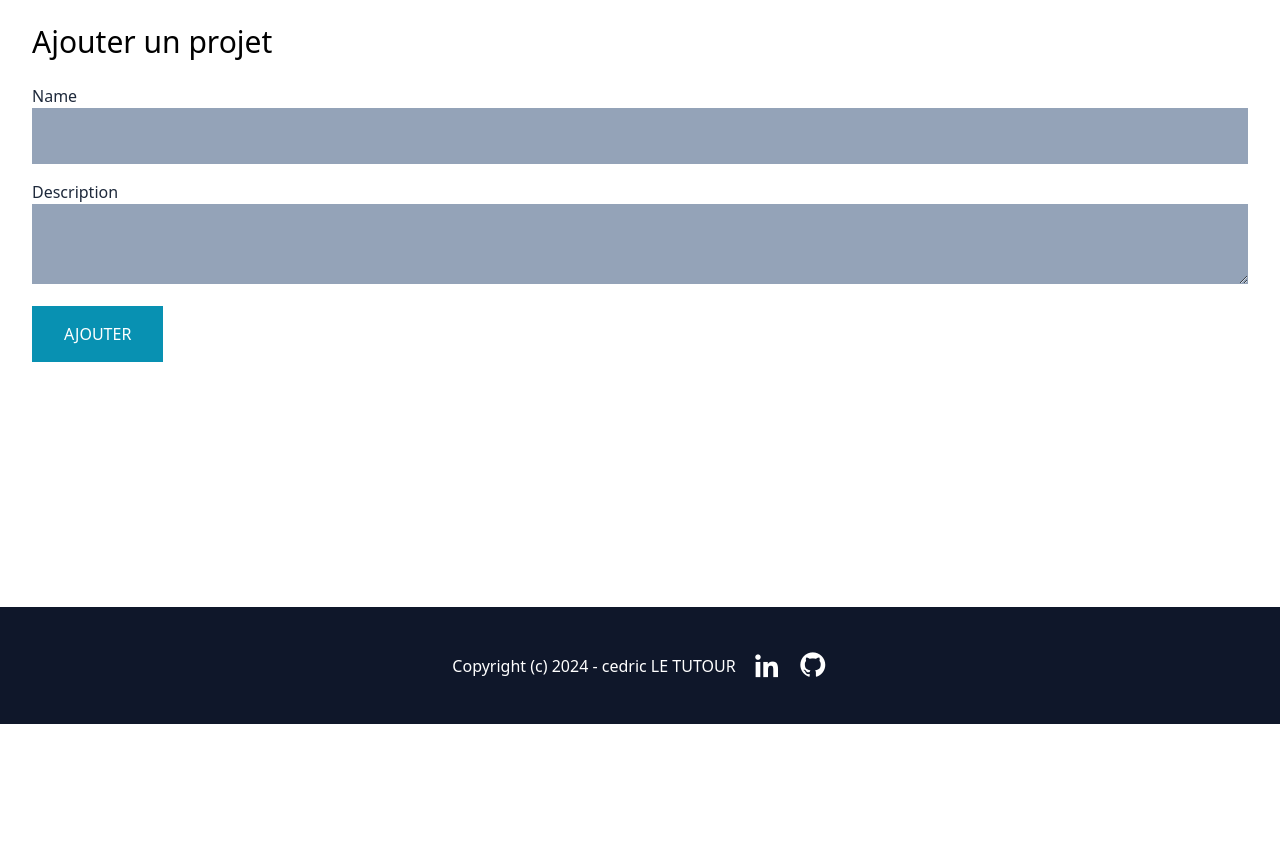
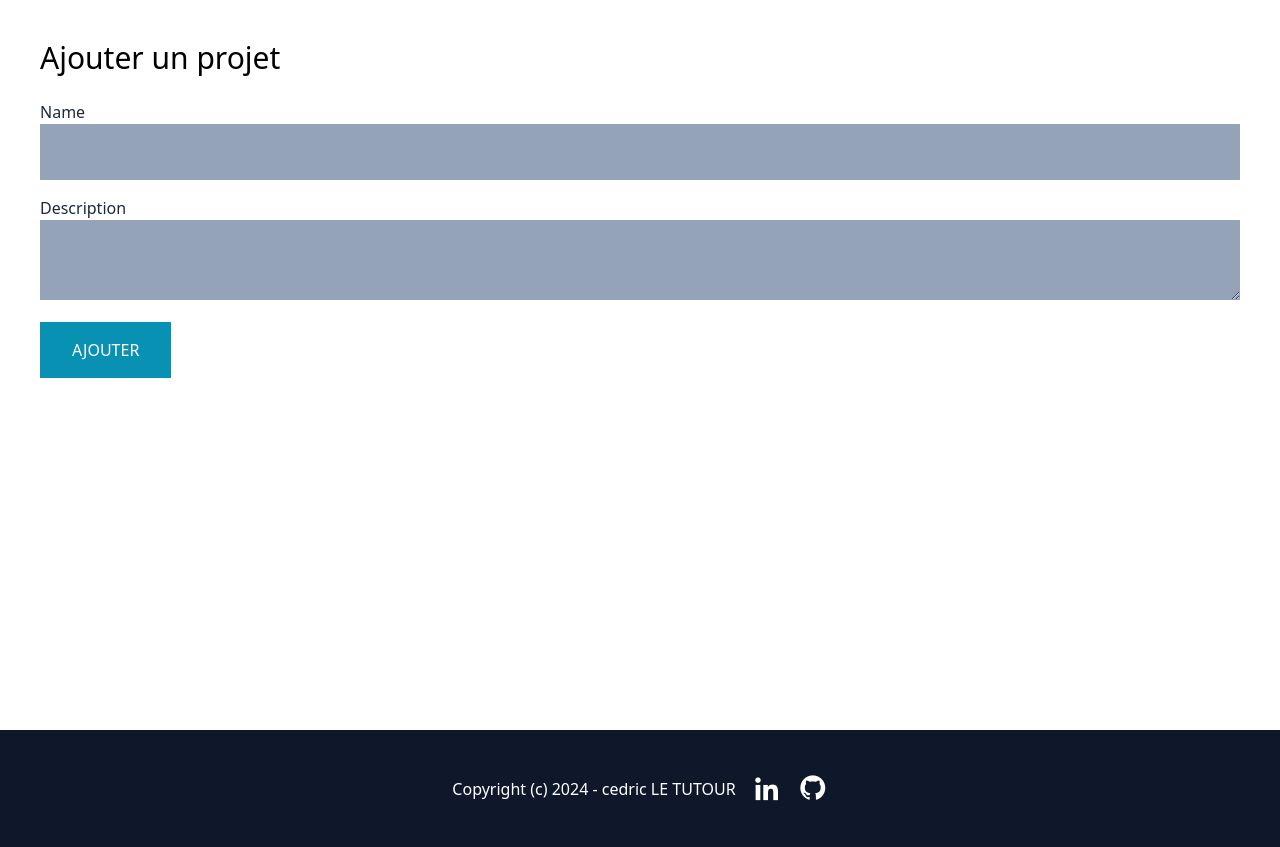
Before and after one commit to CedricLt44/management_project, a Django app: template projet/templates/projet/add.html in a window 1280 px wide. Shown: the part 76-923 px from the top of the page. Before the commit the page ends 800 px from the top, so only its background shows below. Run offline with Django 3.2, Linux system fonts and the light colour scheme; the template is opened without the code that fills it, so the values that code supplies are empty; some libraries are stand-ins or nearby versions.

```diff
--- a/backend/templates/backend/base.html
+++ b/backend/templates/backend/base.html
@@ -6,7 +6,7 @@
     <script src="https://cdn.tailwindcss.com"></script>
     <link href='https://unpkg.com/boxicons@2.1.4/css/boxicons.min.css' rel='stylesheet'>
   </head>
-  <body>
+  <body class="">
     <nav class="py-6 px-8 flex items-center justify-between p-4 bg-slate-700">
       <h1 class="text-xl text-white"><a href='{% url "backend:index" %}'>PROJECT MANAGEMENT</a></h1>
 
@@ -22,11 +22,11 @@
       </div>
     </nav>
 
-    <main class="py-6 px-8">
+    <main class="min-h-[730px] py-10 px-10">
       {% block content %}
       {% endblock content %}
     </main>
-    <footer class="fixed bottom-0 w-full flex justify-center items-center gap-4 py-6 px-8 bg-slate-900">
+    <footer class="w-full flex justify-center items-center gap-4 py-6 px-8 bg-slate-900">
       <p class="text-white">Copyright (c) 2024 - cedric LE TUTOUR</p>
       <div class="flex justify-center items-center gap-4 mb-4">
         <a href="https://www.linkedin.com/in/cedric-le-tutour" target="_blank" class="text-white flex hover:text-cyan-500 inline-block mt-4" aria-label="LinkedIn"><i class="bx bxl-linkedin text-3xl"></i></a>
--- a/projet/templates/projet/projet.html
+++ b/projet/templates/projet/projet.html
@@ -11,7 +11,7 @@
 
     <a href="{% url 'todolist:add' project.id %}" class="py-4 px-8 bg-teal-600 text-white inline-block">AJOUTER</a>
     <a href="{% url 'projet:edit' project.id %}" class="py-4 px-8 bg-cyan-600 text-white inline-block">EDITER</a>
-    <a href="{% url 'projet:delete' project.id %}" class="flex absolute inline-block right-8 bottom-5 py-4 px-8 bg-rose-600 z-50 rounded-2xl"><p class="text-white text-center">SUPPRESION<br>DU PROJET</p></a>
+    <a href="{% url 'projet:delete' project.id %}" class="flex absolute inline-block right-8 mt-20 top-10 py-4 px-8 bg-rose-600 z-50 rounded-2xl"><p class="text-white text-center">SUPPRESION<br>DU PROJET</p></a>
 
     <div class="mt-6 grid grid-cols-4 gap-4">
         {% for todolist in project.todolists.all %}
--- a/requirements.txt
+++ b/requirements.txt
@@ -1,6 +1,6 @@
 asgiref==3.8.1
 Django==5.1.4
-gunicorn==23.0.0
-packaging==24.2
-sqlparse==0.5.2
+psycopg2-binary==2.9.10
+sqlparse==0.5.3
 tzdata==2024.2
+python-dotenv
```
Also changed, not shown: media/projectfiles/IMG_20231205_0001_IFUWvLH.jpg (added), 3 other files.
